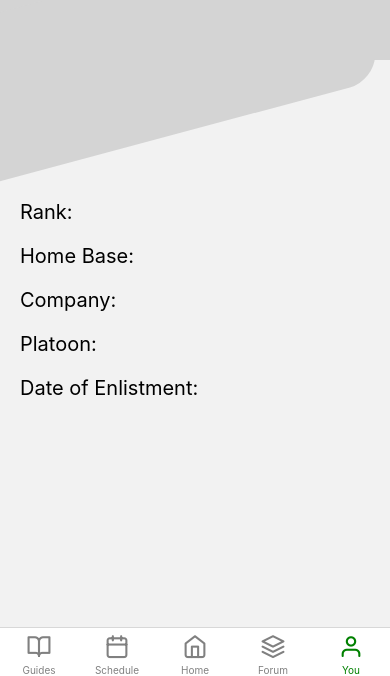
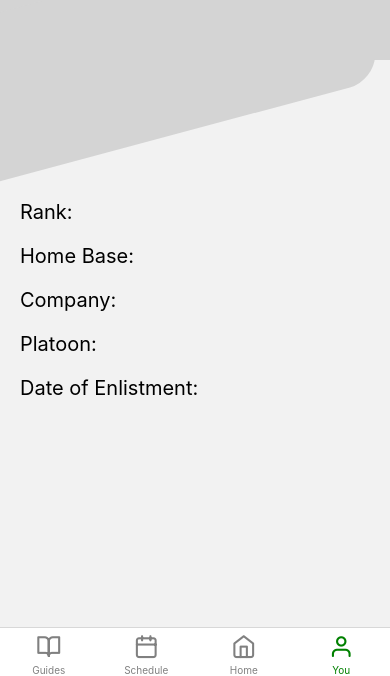
Before and after one commit to iysr/CODEEXP, a React Native app in the folder codeexp/: screen /You in a window 390 px wide. Shown: the part 168-844 px from the top of the page. Built offline with nearby package versions, Linux system fonts and the light colour scheme; no server answers.

Commit message:
removed forum rip

```diff
--- a/codeexp/App.js
+++ b/codeexp/App.js
@@ -28,8 +28,6 @@ export default function App() {
               iconName = 'user';
             } else if (route.name==='Guides'){
               iconName = 'book-open'
-            } else if(route.name==='Forum'){
-              iconName = 'layers'
             } else if(route.name==='Schedule'){
               iconName = 'calendar'
             }
@@ -44,7 +42,6 @@ export default function App() {
         <Tab.Screen name="Guides" component={GuideStack} style={styles.inter} options={{headerShown:false}}/>
         <Tab.Screen name="Schedule" component={SchScreen} style={styles.inter} options={{headerShown:false}}/>
         <Tab.Screen name="Home" component={HomeScreen} style={styles.inter} options={{headerShown:false}}/>
-        <Tab.Screen name="Forum" component={ForumScreen} style={styles.inter} options={{headerShown:false}}/>
         <Tab.Screen name="You" component={UserScreen} style={styles.inter} options={{headerShown:false}}/>
       </Tab.Navigator>
     </NavigationContainer>
--- a/codeexp/pages/user.js
+++ b/codeexp/pages/user.js
@@ -22,8 +22,7 @@ export default function UserScreen() {
     .then(dat => {
       // return dat
       console.log(dat)
-      console.log(dat["_document"]["data"]["value"]["mapValue"]["fields"]["name"]["stringValue"])
-      setName(dat["_document"]["data"]["value"]["mapValue"]["fields"]["name"]["stringValue"])
+      setName(dat["_document"]["data"]["value"]["mapValue"]["fields"]["name"]["stringValue"]);
     });
     return (
       <ScrollView>
```
